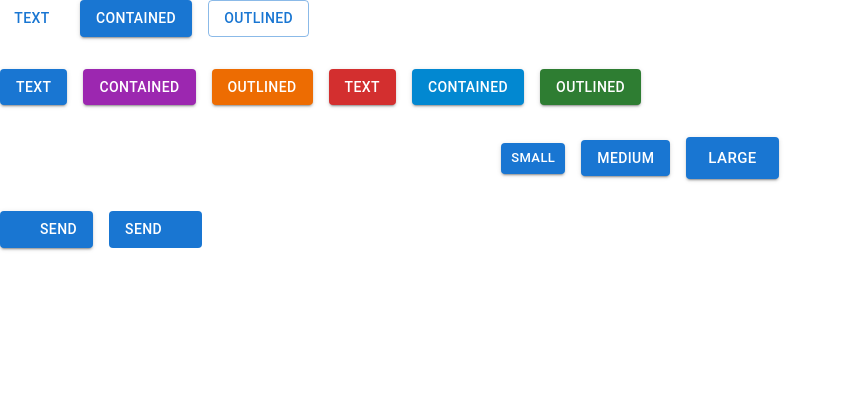
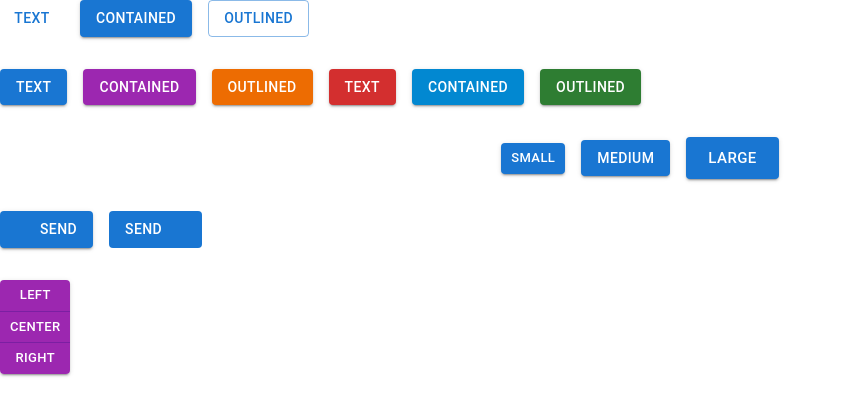
Before and after one commit to Alcladii/react-mui-ts, a React (Create React App) app: page / in a window 1280 px wide. Shown: the top 416 px of the page, without its empty margins (0-843 px from the left). Built offline with nearby package versions, Linux system fonts and the light colour scheme; some icons are missing.

Commit message:
button group

```diff
--- a/src/components/MuiButton.tsx
+++ b/src/components/MuiButton.tsx
@@ -1,5 +1,5 @@
-import { Stack, Button, IconButton } from "@mui/material";
-import SendIcon from '@mui/icons-material/Send';
+import { Stack, Button, IconButton, ButtonGroup } from "@mui/material";
+import SendIcon from "@mui/icons-material/Send";
 
 export const MuiButton = () => {
   return (
@@ -43,15 +43,27 @@
         </Button>
       </Stack>
       <Stack spacing={2} direction="row">
-        <Button variant="contained" startIcon={<SendIcon />} disableRipple onClick={() => alert('Clicked!')}>
+        <Button
+          variant="contained"
+          startIcon={<SendIcon />}
+          disableRipple
+          onClick={() => alert("Clicked!")}
+        >
           Send
         </Button>
         <Button variant="contained" endIcon={<SendIcon />} disableElevation>
           Send
         </Button>
-        <IconButton aria-label='send' color="success" size='small'>
+        <IconButton aria-label="send" color="success" size="small">
           <SendIcon />
         </IconButton>
+      </Stack>
+      <Stack direction="row">
+        <ButtonGroup variant='contained' orientation="vertical" size="small" color="secondary" aria-label="alignment button group">
+          <Button onClick={() => alert('Left Clicked')}>Left</Button>
+          <Button>Center</Button>
+          <Button>Right</Button>
+        </ButtonGroup>
       </Stack>
     </Stack>
   );
```
